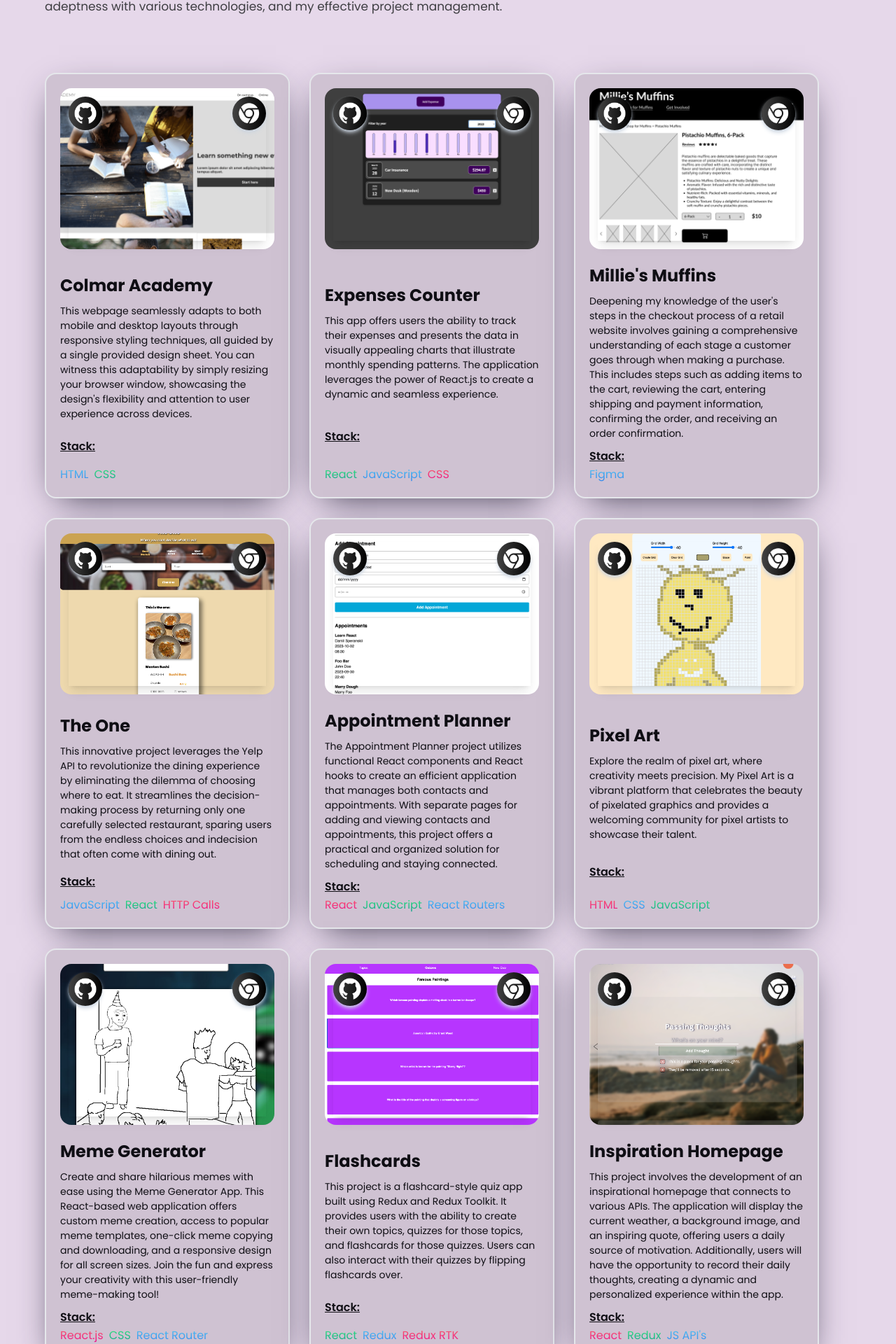
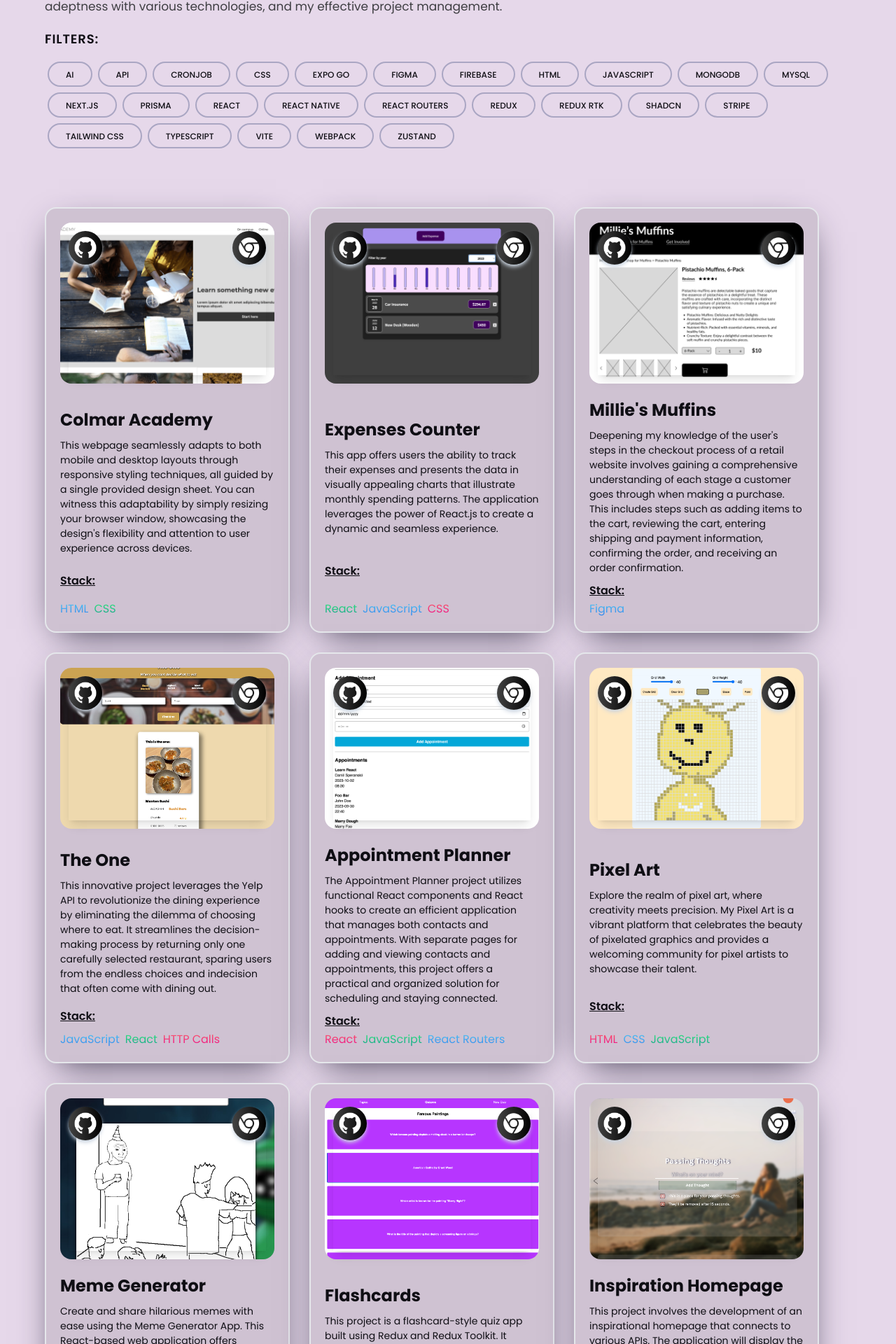
Before and after one commit to Danieldo1/dani-sper, a React (Vite) app: page / in a window 1280 px wide. Shown: the part 2093-4013 px from the top of the page at 70% size. Built offline with nearby package versions, Linux system fonts and the light colour scheme.

Commit message:
Added filter buttons for my projects

```diff
--- a/src/assets/index.js
+++ b/src/assets/index.js
@@ -46,6 +46,8 @@ import pricescraper from './pricescraper.png';
 import personifyai from './personifyai.png';
 import woltaroo from './woltaroo.png';
 import OmniChat from './OmniChat.png';
+import dreamcanvas from './dreamcanvas.png';
+import moviehub from './moviehub.png';
 
 import colorDesign from './pngScreen/colorDesign.png';
 import cssInJs from './pngScreen/cssInJs.png';
@@ -84,6 +86,8 @@ export {
   personifyai,
   woltaroo,
   OmniChat,
+  dreamcanvas,
+  moviehub,
 
   travelapp,
   ecom,
--- a/src/components/Works.jsx
+++ b/src/components/Works.jsx
@@ -1,4 +1,4 @@
-import React from "react";
+import React, { useState } from "react";
 import { Tilt } from "react-tilt";
 import { motion } from "framer-motion";
 
@@ -18,7 +18,9 @@ const ProjectCard = ({
   project_link
 }) => {
 
-  const isLastThree = index >= projects.length - 5;
+
+
+  const isLastThree = index >= projects.length - 7;
 
   return (
       <Tilt
@@ -96,7 +98,62 @@ const ProjectCard = ({
   );
 };
 
+const technologies = [
+  "AI",
+  "API",
+  "CronJob",
+  "CSS",
+  "Expo Go",
+  "Figma",
+  "Firebase",
+  "HTML",
+  "JavaScript",
+  "MongoDB",
+  "MySQL",
+  "Next.js",
+  "Prisma",
+  "React",
+  "React Native",
+  "React Routers",
+  "Redux",
+  "Redux RTK",
+  "Shadcn",
+  "Stripe",
+  "Tailwind CSS",
+  "Typescript",
+  "Vite",
+  "WebPack",
+  "Zustand"
+];
 const Works = () => {
+  const [activeFilters, setActiveFilters] = useState([]);
+
+
+  const toggleFilter = (filter) => {
+    if (activeFilters.includes(filter)) {
+      // Remove filter if it's already active
+      setActiveFilters(activeFilters.filter((f) => f !== filter));
+    } else {
+      // Add filter if it's not active
+      setActiveFilters([...activeFilters, filter]);
+    }
+  };
+
+  const generateButtons = () => {
+    return technologies.map((tech) => (
+      <button
+        key={tech}
+        type="button"
+        onClick={() => toggleFilter(tech)}
+        className={`dark:text-white light: text-midnight-100 inline-block m-1 rounded-full border-2 border-secondary md:px-6 md:pb-[6px] md:pt-2 px-2 pb-1 pt-1 text-xs font-medium uppercase leading-normal text-primary-700 transition duration-700 ease-in-out hover:border-primary-accent-100 hover:bg-neutral-500 hover:bg-opacity-25 focus:border-primary-accent-100 focus:outline-none focus:ring-0 active:border-primary-green-200 dark:text-primary-100 dark:hover:bg-neutral-100 dark:hover:bg-opacity-10 ${
+          activeFilters.includes(tech) ? " dark:hover:border-green-600 light: hover:border-coral dark:border-green-400 light: border-[#FF3A55] " : ""
+        }`}
+      >
+        {tech}
+      </button>
+    ));
+  };
+
 
   return (
 
@@ -125,14 +182,24 @@ const Works = () => {
               with various technologies, and my effective project management.
             </motion.p>
             </div>
-          {/* wrapper for projects */}
-          <div className="mt-20 flex flex-wrap gap-7 ">
-            {projects.map((project, index) => (
-              <ProjectCard key={`project-${index}`} index={index} {...project} />
-            ))}
-          </div>
 
-          </>
+      <div className="mt-5 flex-1 gap-3 ">
+    <p className={`${styles.sectionSubText} my-4 font-semibold text-base dark:text-white light: text-midnight-100`}>Filters:</p>
+      {generateButtons()}
+
+      </div>
+
+      {/* Wrapper for projects */}
+      <div className="mt-20 flex flex-wrap gap-7">
+        {projects.map((project, index) => (
+          // Only render projects that match the active filters
+          (activeFilters.length === 0 ||
+            project.tags.some((tag) => activeFilters.includes(tag.name))) && (
+            <ProjectCard key={`project-${index}`} index={index} {...project} />
+          )
+        ))}
+      </div>
+    </>
 
   );
 };
--- a/src/constants/index.js
+++ b/src/constants/index.js
@@ -57,6 +57,8 @@ import {
   personifyai,
   woltaroo,
   OmniChat,
+  moviehub,
+  dreamcanvas,
 } from "../assets";
 
 export const navLinks = [
@@ -294,7 +296,7 @@ const projects = [
         color: "green-text-gradient",
       },
       {
-        name: "React Routers ",
+        name: "React Routers",
         color: "blue-text-gradient",
       },
     ],
@@ -332,7 +334,7 @@ const projects = [
       "Create and share hilarious memes with ease using the Meme Generator App. This React-based web application offers custom meme creation, access to popular meme templates, one-click meme copying and downloading, and a responsive design for all screen sizes. Join the fun and express your creativity with this user-friendly meme-making tool!",
     tags: [
       {
-        name: "React.js",
+        name: "React",
         color: "pink-text-gradient",
       },
       {
@@ -386,7 +388,7 @@ const projects = [
         color: "green-text-gradient",
       },
       {
-        name: "JS API's",
+        name: "API",
         color: "blue-text-gradient",
       },
     ],
@@ -442,6 +444,10 @@ const projects = [
       {
         name: "JavaScript",
         color: "green-text-gradient",
+      },
+      {
+        name: "Tailwind CSS",
+        color: "red-text-gradient",
       },
     ],
     image: myWebsite,
@@ -521,7 +527,7 @@ const projects = [
     description: "PriceScrapper is my Next.js-powered Amazon Product Price Tracker, offering real-time insights and empowering users to track price changes effortlessly. With features like web scraping, dynamic product pages, and automated email notifications, this project ensures you stay informed. Explore the live site, contribute to its development, and never miss a price drop on your favorite Amazon products!",
     tags: [
       {
-        name: "Next.js/TypeScript",
+        name: "Next.js",
         color: "pink-text-gradient",
       },
       {
@@ -529,11 +535,15 @@ const projects = [
         color: "green-text-gradient",
       },
       {
-        name: "CRON Job",
+        name: "MongoDB",
+        color: "red-text-gradient",
+      },
+      {
+        name: "CronJob",
         color: "orange-text-gradient",
       },
       {
-        name: "Auto Email",
+        name: "TypeScript",
         color: "blue-text-gradient",
       },
     ],
@@ -548,6 +558,10 @@ const projects = [
       {
         name: "Typescript",
         color: "green-text-gradient",
+      },
+      {
+        name: "Shadcn",
+        color: "red-text-gradient",
       },
       {
         name: "Next.js",
@@ -584,11 +598,19 @@ const projects = [
         color: "orange-text-gradient",
       },
       {
+        name: "Stripe",
+        color: "custom-text-gradient",
+      },
+      {
         name: "Prisma",
         color: "pink-text-gradient",
       },
       {
-        name: "OpenAi",
+        name: "Shadcn",
+        color: "red-text-gradient",
+      },
+      {
+        name: "AI",
         color: "purple-text-gradient",
       },
     ],
@@ -609,12 +631,24 @@ const projects = [
         color: "orange-text-gradient",
       },
       {
+        name: "Shadcn",
+        color: "yellow-text-gradient",
+      },
+      {
         name: "Typescript",
         color: "purple-text-gradient",
       },
       {
-        name: "OpenAi",
+        name: "Zustand",
+        color: "pink-text-gradient",
+      },
+      {
+        name: "AI",
         color: "blue-text-gradient",
+      },
+      {
+        name: "Stripe",
+        color: "custom-text-gradient",
       },
       {
         name: "Prisma/MySQL",
@@ -634,7 +668,7 @@ const projects = [
         color: "purple-text-gradient",
       },
       {
-        name: "Expo/Router",
+        name: "Expo Go",
         color: "orange-text-gradient",
       },
       {
@@ -642,7 +676,7 @@ const projects = [
         color: "green-text-gradient",
       },
       {
-         name: "Google Maps API",
+         name: "API",
          color: "blue-text-gradient",
       },
     ],
@@ -667,8 +701,12 @@ const projects = [
         color: "orange-text-gradient",
       },
       {
-        name: "Shad CN",
+        name: "Shadcn",
         color: "red-text-gradient",
+      },
+      {
+        name: "Zustand",
+        color: "yellow-text-gradient",
       },
       {
         name: "Tailwind CSS",
@@ -678,7 +716,55 @@ const projects = [
     image: OmniChat,
     source_code_link: "https://github.com/Danieldo1/omnichat-next",
     project_link: "https://omnichat-zeta.vercel.app",
+  },
+  {
+    name: "MovieHub",
+    description: "MovieHub is a user-friendly movie information website that allows users to explore and learn about movies by selecting genres, viewing detailed information, and utilizing a search bar. It aims to provide a visually appealing and responsive platform for seamless navigation and discovery of a wide range of films.",
+    tags: [
+      {
+        name: "Next.js",
+        color: "blue-text-gradient",
+      },
+      {
+        name: "Tailwind CSS",
+        color: "red-text-gradient",
+      },
+      {
+        name: "API",
+        color: "green-text-gradient",
+      },
+    ],
+    image: moviehub,
+    source_code_link: "https://github.com/Danieldo1/movie-hub",
+    project_link: "https://moviehub-io.vercel.app/discover/now_playing",
+  },
+  {
+    name: "DreamCanvas",
+    description: "DreamCanvas combines React, Vite, DALL-E AI, and MongoDB to transform text prompts into unique images. With seamless navigation, image storage, and easy downloads, it offers a creative platform for users to explore, create, and enjoy a personalized gallery of AI-generated masterpieces.",
+    tags: [
+      {
+        name: "Vite",
+        color: "purple-text-gradient",
+      },
+      {
+        name: "AI",
+        color: "orange-text-gradient",
+      },
+      {
+        name: "MongoDB",
+        color: "green-text-gradient",
+      },
+      {
+        name: "Tailwind CSS",
+        color: "blue-text-gradient",
+      },
+    ],
+    image: dreamcanvas,
+    source_code_link: "https://github.com/Danieldo1/dream-canvas",
+    project_link: "https://dream-canvas.vercel.app/",
   }
+
+
 ];
 // {
 //   name: "",
--- a/src/index.css
+++ b/src/index.css
@@ -125,6 +125,22 @@
   background: linear-gradient(90.13deg, #00cea8 1.9%, #bf61ff 97.5%);
   background: -webkit-linear-gradient(-90.13deg, #00cea8 1.9%, #bf61ff 97.5%);
 }
+.custom-text-gradient {
+  background: #FF3A55; /* fallback for old browsers */
+  background: -webkit-linear-gradient(
+    to top,
+    #FF3A55,
+    #FF7E5F
+  ); /* Chrome 10-25, Safari 5.1-6 */
+  background: linear-gradient(
+    to top,
+    #FF3A55,
+    #FF7E5F
+  ); /* W3C, IE 10+/ Edge, Firefox 16+, Chrome 26+, Opera 12+, Safari 7+ */
+  -webkit-background-clip: text;
+  -webkit-text-fill-color: transparent;
+}
+
 
 .orange-text-gradient {
   background: #f12711; /* fallback for old browsers */
@@ -223,6 +239,24 @@
   -webkit-text-fill-color: transparent;
 }
 
+
+
+.yellow-text-gradient {
+  background: #fddb92; /* fallback for old browsers */
+  background: -webkit-linear-gradient(
+    to top,
+    #fddb92,
+    #d1d9ae
+  ); /* Chrome 10-25, Safari 5.1-6 */
+  background: linear-gradient(
+    to top,
+    #fddb92,
+    #d1d9ae
+  ); /* W3C, IE 10+/ Edge, Firefox 16+, Chrome 26+, Opera 12+, Safari 7+ */
+  -webkit-background-clip: text;
+  -webkit-text-fill-color: transparent;
+}
+
 /* canvas- styles */
 .canvas-loader {
   font-size: 10px;
```
Also changed, not shown: 2 other files (tests, documents, lock files or other folders).
